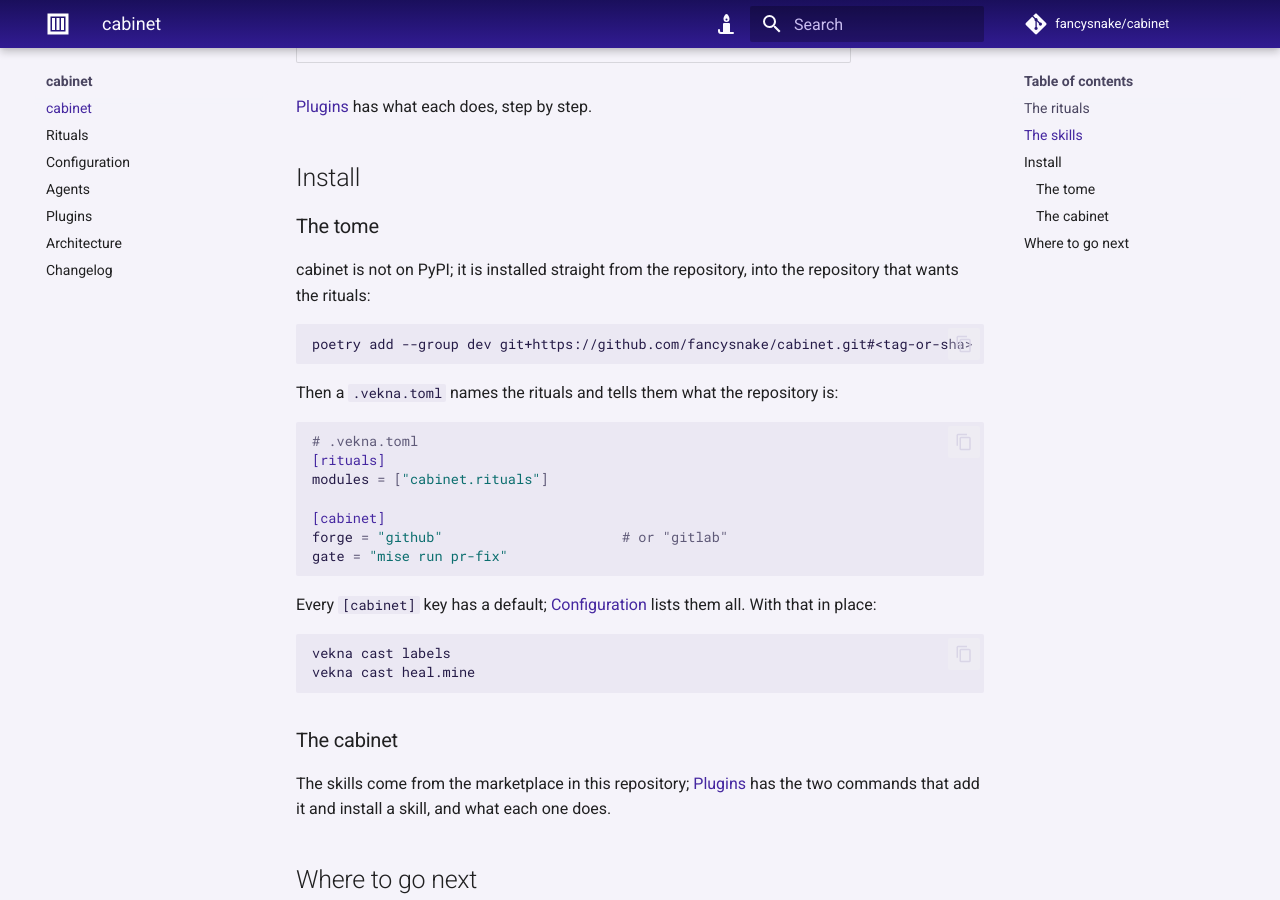
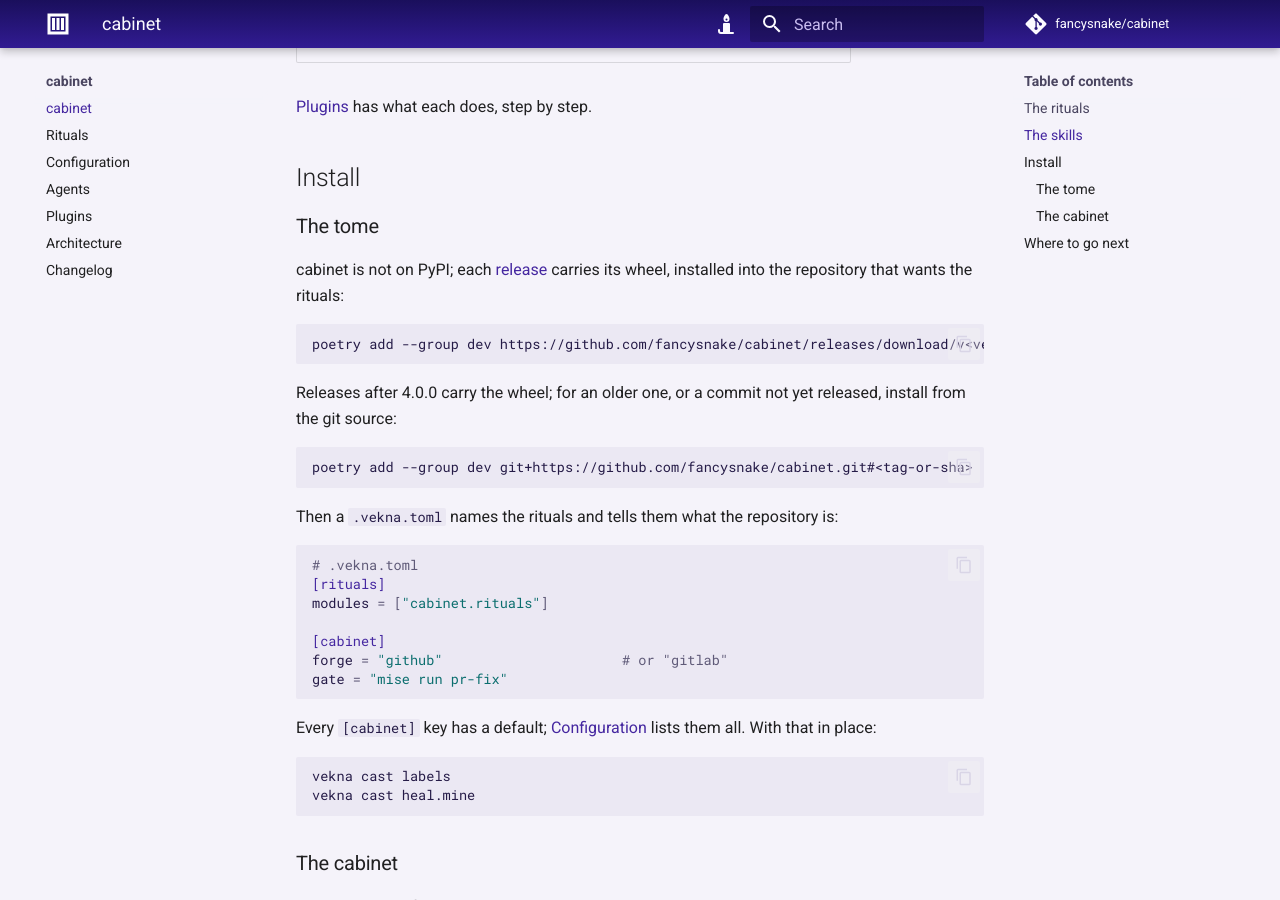
Before and after one commit to fancysnake/cabinet, an MkDocs documentation site: the page built from docs/index.md, in a window 1280 px wide and 900 px high, scrolled down 1191 px. Built offline with MkDocs 1.6.1 and Material for MkDocs 9.7.7, drawn with Linux system fonts in a browser that asks for light colours; comment, search, counter and statistics services are not loaded.

Commit message:
chore: a tag push publishes the release with its wheel (#22)
A v* tag builds the sdist and wheel and attaches both to the GitHub
release, with that version's changelog section as notes. A tag that
disagrees with the package version is refused; a release made by hand
first is filled in rather than duplicated. Install docs lead with the
wheel URL and keep the git source for unreleased commits.

Co-Authored-By: Claude Opus 5.5 (1M context) <noreply@anthropic.com>

````diff
--- a/README.md
+++ b/README.md
@@ -72,28 +72,23 @@ page, and `--batch` is how many issues go on one page, default 7.
 
 ## Install
 
-cabinet is not on PyPI; it is installed straight from this repository, and
-runs on Python 3.11 through 3.15. In the repository that wants the rituals:
+cabinet is not on PyPI; each
+[release](https://github.com/fancysnake/cabinet/releases) carries its wheel, and it runs on
+Python 3.11 through 3.15. In the repository that wants the rituals:
 
 ```bash
-poetry add --group dev git+https://github.com/fancysnake/cabinet.git
+poetry add --group dev https://github.com/fancysnake/cabinet/releases/download/v<version>/cabinet-<version>-py3-none-any.whl
 ```
 
-Pin a tag or a commit rather than riding `main`, so a cast tonight runs the
-rituals you read yesterday:
+A pinned release means a cast tonight runs the rituals you read yesterday.
+Releases after 4.0.0 carry the wheel; for an older one, or a commit not yet
+released, install from the git source instead:
 
 ```bash
 poetry add --group dev git+https://github.com/fancysnake/cabinet.git#<tag-or-sha>
 ```
 
-Either way the dependency lands in `pyproject.toml` as
-
-```toml
-[dependency-groups]
-dev = ["cabinet @ git+https://github.com/fancysnake/cabinet.git@<tag-or-sha>"]
-```
-
-and `poetry install` brings `vekna` and its `trial` extra with it. Then tell
+Either way `poetry install` brings `vekna` and its `trial` extra with it. Then tell
 vekna where the rituals are and the rituals what the repository is:
 
 <!-- --8<-- [start:vekna-toml] -->
--- a/docs/index.md
+++ b/docs/index.md
@@ -42,8 +42,16 @@ Each is filed under a school of magic, the way a spellbook is.
 
 ### The tome
 
-cabinet is not on PyPI; it is installed straight from the repository, into the
-repository that wants the rituals:
+cabinet is not on PyPI; each
+[release](https://github.com/fancysnake/cabinet/releases) carries its wheel,
+installed into the repository that wants the rituals:
+
+```bash
+poetry add --group dev https://github.com/fancysnake/cabinet/releases/download/v<version>/cabinet-<version>-py3-none-any.whl
+```
+
+Releases after 4.0.0 carry the wheel; for an older one, or a commit not yet
+released, install from the git source:
 
 ```bash
 poetry add --group dev git+https://github.com/fancysnake/cabinet.git#<tag-or-sha>
--- a/docs/plugins.md
+++ b/docs/plugins.md
@@ -91,7 +91,9 @@ and tags nothing unless asked.
    added; a doc gap older than the release is a line in the report.
 6. **Reports**: one line per file touched, each unit's version line, and
    any change it could not classify with the question it raises. Staging,
-   commit and tag stay with you.
+   commit and tag stay with you. Where a workflow publishes the release on a
+   tag push, as cabinet's own does, the report says pushing the tag is the
+   last step.
 
 Needs a `CHANGELOG.md` in Keep a Changelog form. Without one it says so and
 stops rather than inventing one.
````
Also changed, not shown: CHANGELOG.md (+4 -0 lines), plugins/release-bump/skills/release-bump/SKILL.md (+3 -1 lines), 1 other file.
